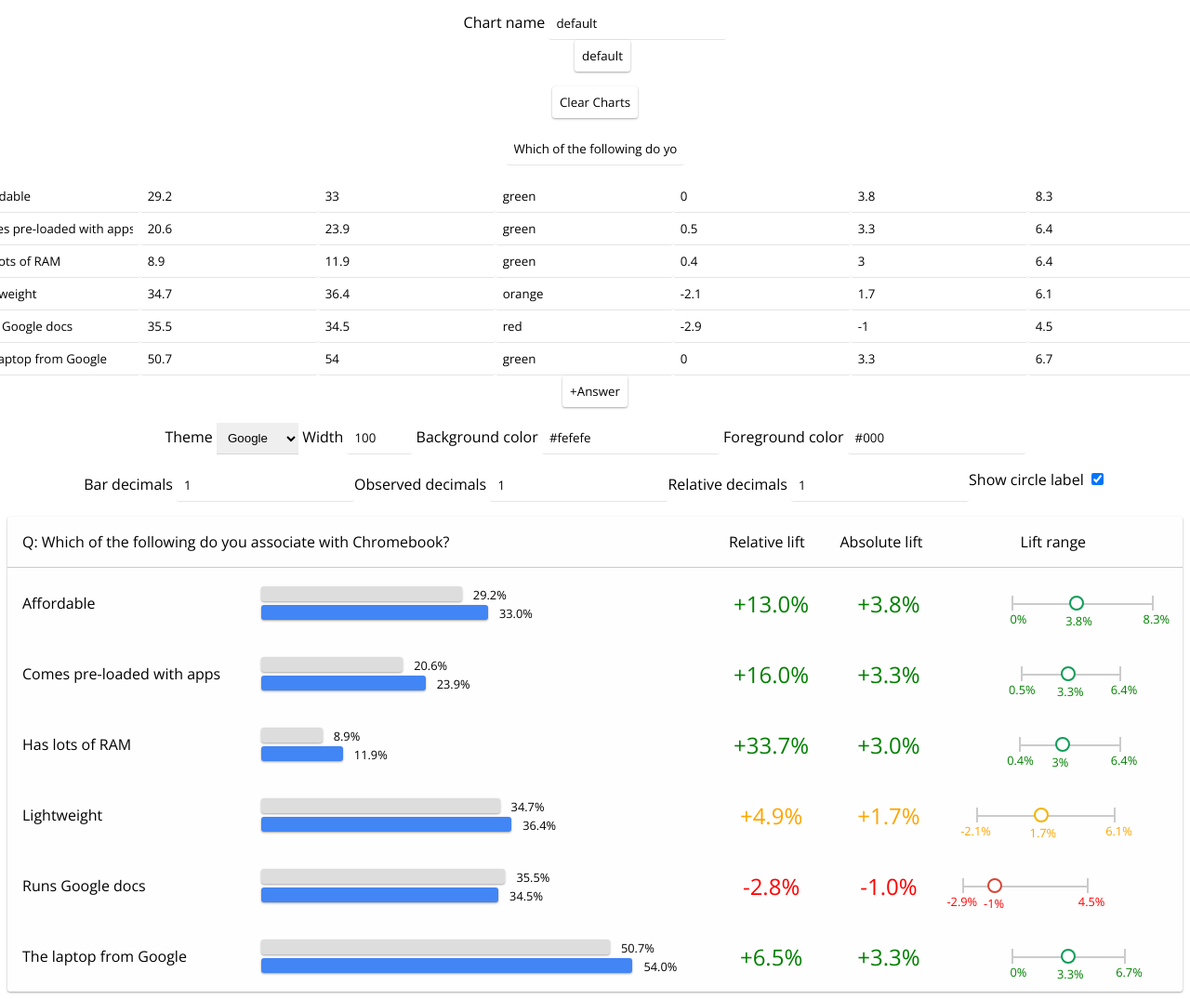
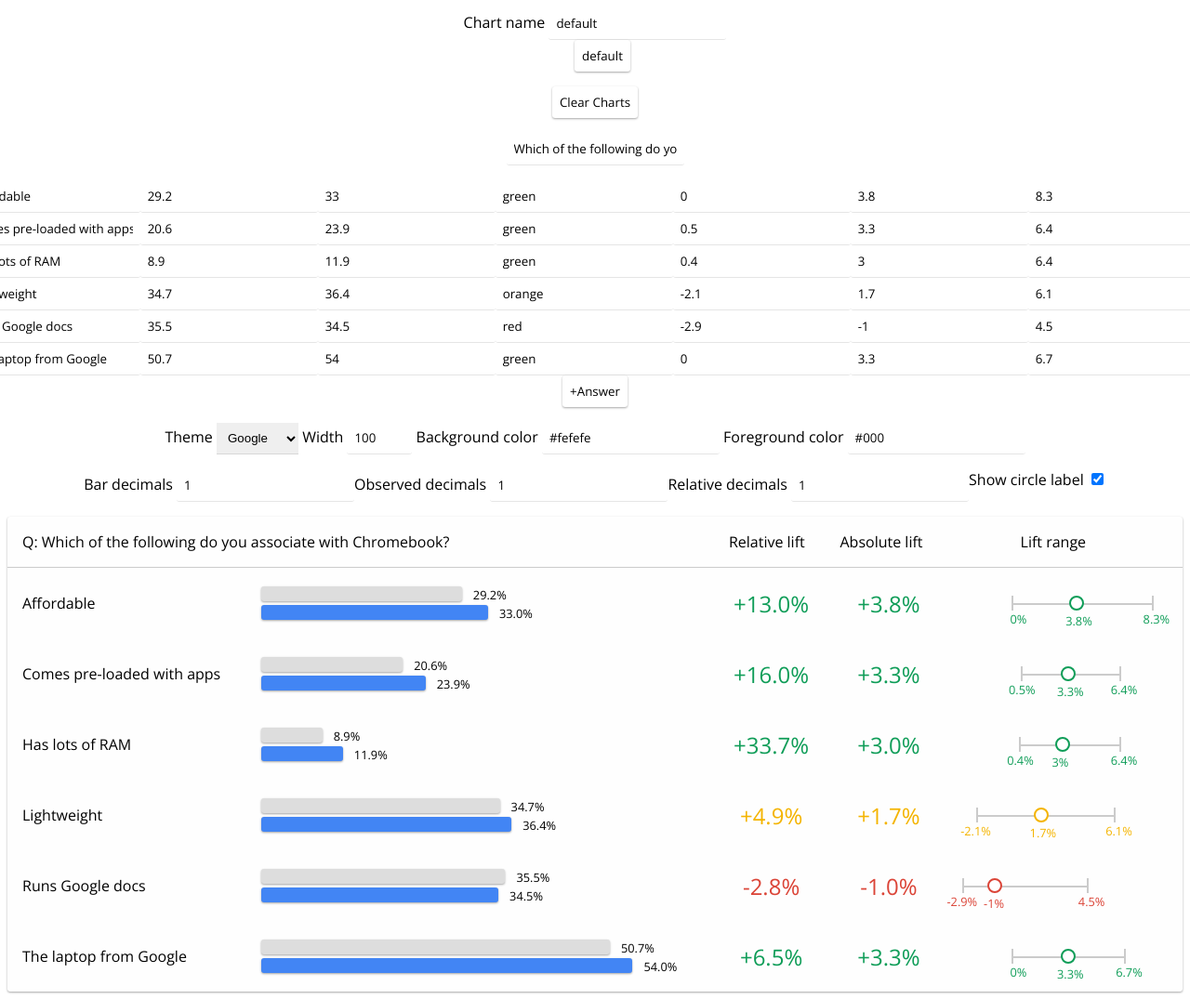
Before and after one commit to essence-tech/charts, a website: page public/index.html in a window 1280 px wide. Shown: the top 1075 px of the page at 93% size. Drawn offline with nearby package versions, Linux system fonts and the light colour scheme.

Commit message:
Actually doing what I said

```diff
--- a/front/scss/google.scss
+++ b/front/scss/google.scss
@@ -13,7 +13,7 @@
     }
 
     .green {
-        color: green;
+        color: #0f9d58;
 
         .essrange {
             &__val {
@@ -22,7 +22,7 @@
         }
     }
     .orange {
-        color: orange;
+        color: #f4b400;
 
         .essrange {
             &__val {
@@ -31,7 +31,7 @@
         }
     }
     .red {
-        color: red;
+        color: #db4437;
         .essrange {
             &__val {
                 border: 2px solid #db4437;
--- a/public/index.html
+++ b/public/index.html
@@ -8,7 +8,7 @@
         <link href='//fonts.googleapis.com/css?family=Open+Sans:300' rel='stylesheet' type='text/css'>
         <link href="//fonts.googleapis.com/css?family=Raleway:300,400" rel="stylesheet" type="text/css">
         <meta name="viewport" content="width=device-width, initial-scale=1.0, minimum-scale=1.0, maximum-scale=1.0, user-scalable=1.0">
-        <link rel="stylesheet" type="text/css" href="/css/app.min.css?v=2">
+        <link rel="stylesheet" type="text/css" href="/css/app.min.css?v=3">
     </head>
     <body>
         <section ng-controller="perfect" class="flex-col align-middle">
```
Also changed, not shown: public/css/app.css, public/css/app.min.css.
